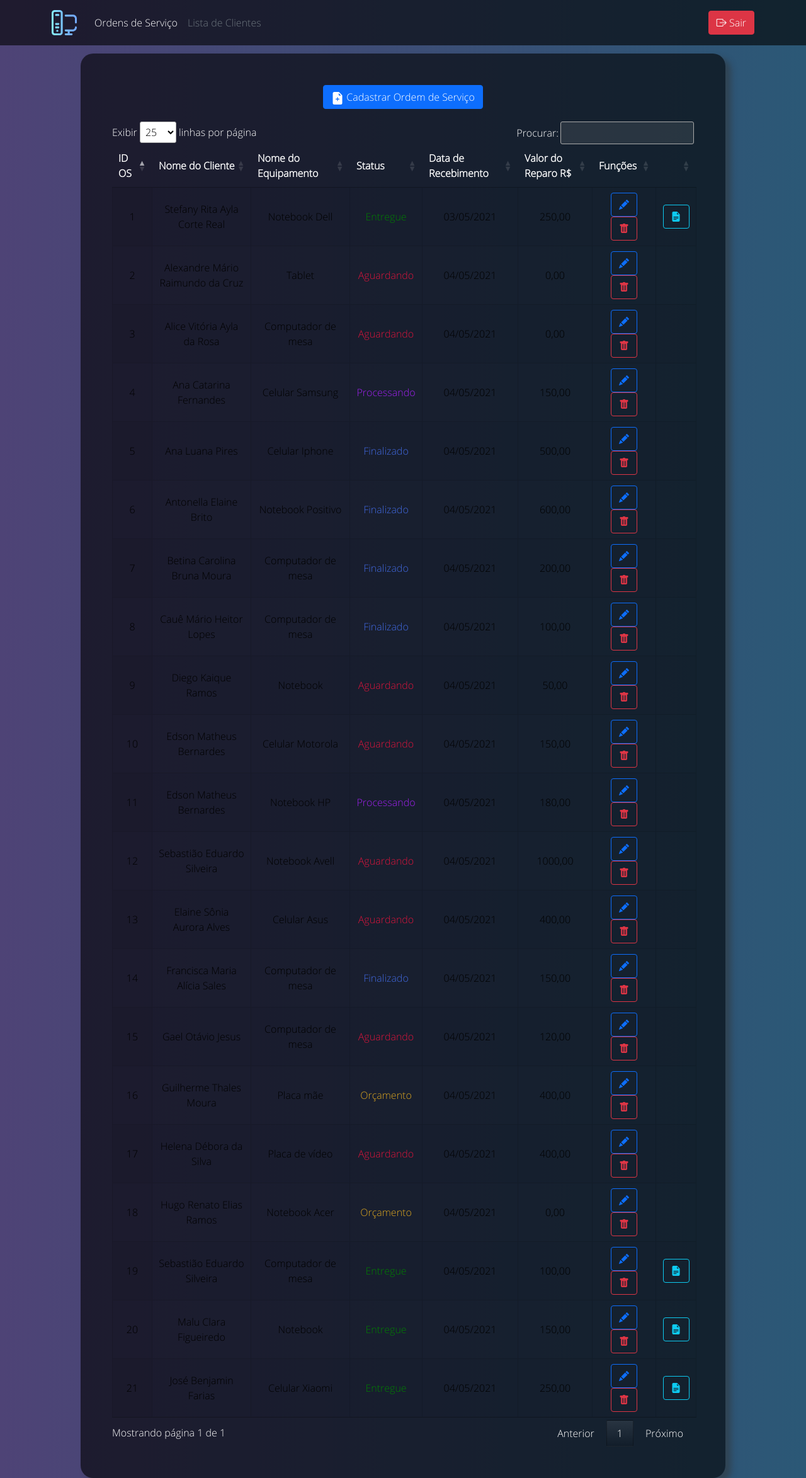
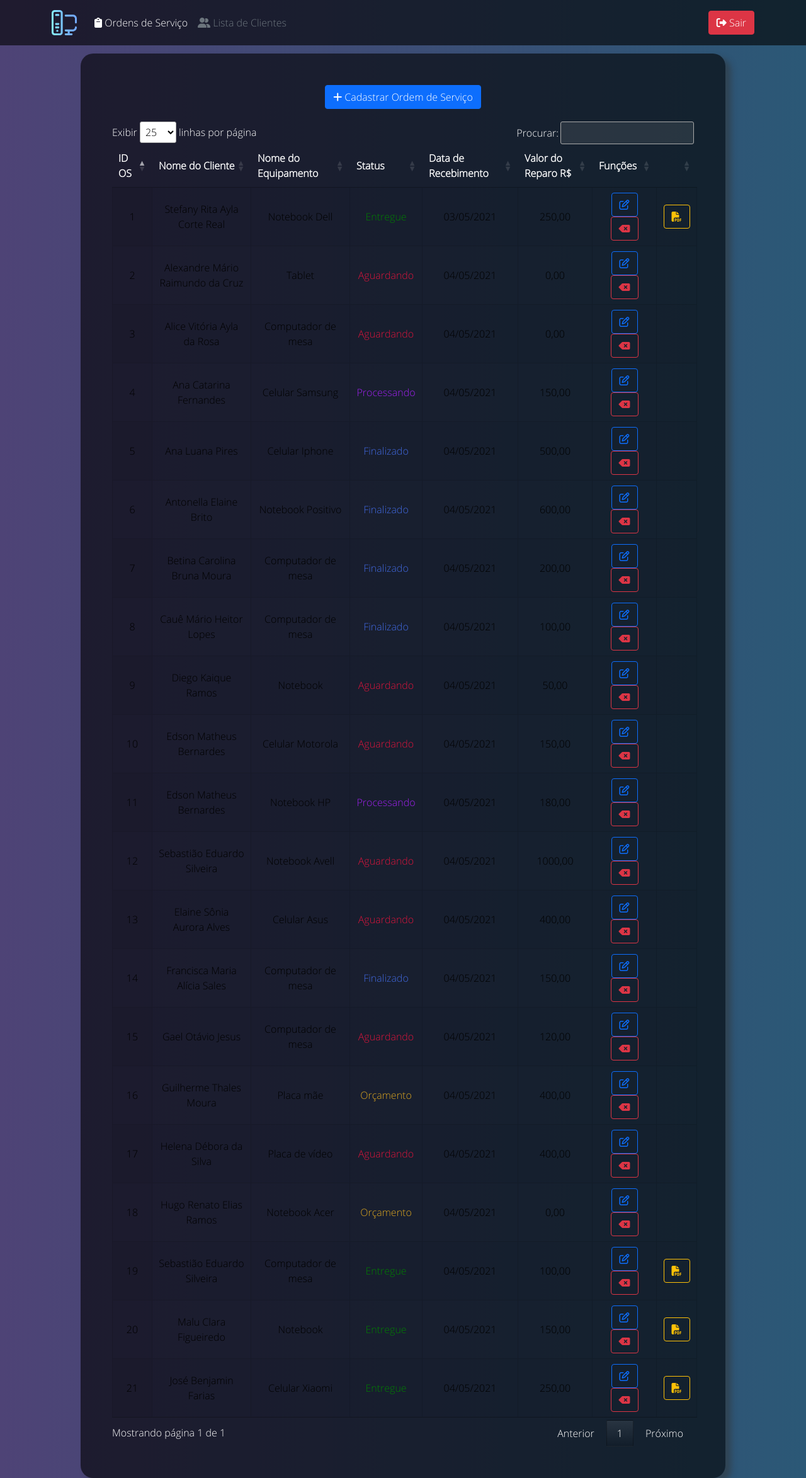
Before and after one commit to GeovaniPossenti/Sistema-de-OS, a PHP site: page /view/os.php in a window 1280 px wide. Shown: the whole page at 63% size. Run offline with PHP 8.4, Linux system fonts and the light colour scheme; a user stored in the database is signed in; data comes from the database, SQL or seed files in the repository; some libraries are stand-ins or nearby versions.

Commit message:
Change icons

```diff
--- a/view/os.php
+++ b/view/os.php
@@ -39,8 +39,8 @@
         <link href="https://cdn.jsdelivr.net/npm/bootstrap@5.0.0-beta3/dist/css/bootstrap.min.css" rel="stylesheet" integrity="sha384-eOJMYsd53ii+scO/bJGFsiCZc+5NDVN2yr8+0RDqr0Ql0h+rP48ckxlpbzKgwra6" crossorigin="anonymous">
         <script src="https://cdn.jsdelivr.net/npm/@popperjs/core@2.9.1/dist/umd/popper.min.js" integrity="sha384-SR1sx49pcuLnqZUnnPwx6FCym0wLsk5JZuNx2bPPENzswTNFaQU1RDvt3wT4gWFG" crossorigin="anonymous"></script>
         <script src="https://cdn.jsdelivr.net/npm/bootstrap@5.0.0-beta3/dist/js/bootstrap.min.js" integrity="sha384-j0CNLUeiqtyaRmlzUHCPZ+Gy5fQu0dQ6eZ/xAww941Ai1SxSY+0EQqNXNE6DZiVc" crossorigin="anonymous"></script>
-        <!--Bootstrap icons.-->
-        <link rel="stylesheet" href="https://cdn.jsdelivr.net/npm/bootstrap-icons@1.4.1/font/bootstrap-icons.css">
+        <!--FontAwesome icons.-->
+        <script src="https://kit.fontawesome.com/ff5269617c.js" crossorigin="anonymous"></script>
         <!--JQuery.-->
         <script src="https://cdnjs.cloudflare.com/ajax/libs/jquery/3.4.1/jquery.min.js" charset="utf-8"></script>
         <script src="https://cdnjs.cloudflare.com/ajax/libs/jquery.mask/1.14.16/jquery.mask.min.js"></script>
@@ -90,12 +90,12 @@
                         <img src="../tools/img/computador-pessoal.png" alt="" width="40px" height="40px" title="Logo">
                     </a>
                     <ul class="nav col-12 col-lg-auto me-lg-auto mb-2 justify-content-center mb-md-0" style="margin-left: 20px;">
-                        <li><a href="os.php" class="nav-link px-2 text-white" title="Página com a lista de Ordens de Serviços">Ordens de Serviço</a></li>
-                        <li><a href="clientes.php" class="nav-link px-2 text-secondary" title="Página com a lista de Clientes">Lista de Clientes</a></li>
+                        <li><a href="os.php" class="nav-link px-2 text-white" title="Página com a lista de Ordens de Serviços"><i class="fas fa-clipboard"></i> Ordens de Serviço</a></li>
+                        <li><a href="clientes.php" class="nav-link px-2 text-secondary" title="Página com a lista de Clientes"><i class="fas fa-user-friends"></i> Lista de Clientes</a></li>
                         <li><a href="#" class="nav-link px-2 text-secondary"></a></li>
                     </ul>
                     <div class="text-end">
-                        <a href="../control/logout.php"><button type="button" class="btn btn-danger" title="Logout"><i class="bi bi-box-arrow-right"></i> Sair</button></a>
+                        <a href="../control/logout.php"><button type="button" class="btn btn-danger" title="Logout"><i class="fas fa-sign-out-alt"></i> Sair</button></a>
                     </div>
                 </div>
             </div>
@@ -103,11 +103,7 @@
         <section>
             <div class="quadrado">
                 <div class="container text-center" style="margin-bottom: 20px;">
-                    <button type="button" class="btn btn-primary text-white btnCadastro" value="" title="Cadastro de OS">
-                        <svg xmlns="http://www.w3.org/2000/svg" width="20" height="20" fill="currentColor" class="bi bi-file-earmark-plus-fill" viewBox="0 0 16 16">
-                            <path d="M9.293 0H4a2 2 0 0 0-2 2v12a2 2 0 0 0 2 2h8a2 2 0 0 0 2-2V4.707A1 1 0 0 0 13.707 4L10 .293A1 1 0 0 0 9.293 0zM9.5 3.5v-2l3 3h-2a1 1 0 0 1-1-1zM8.5 7v1.5H10a.5.5 0 0 1 0 1H8.5V11a.5.5 0 0 1-1 0V9.5H6a.5.5 0 0 1 0-1h1.5V7a.5.5 0 0 1 1 0z"/>
-                        </svg> Cadastrar Ordem de Serviço
-                    </button>
+                    <button type="button" class="btn btn-primary text-white btnCadastro" value="" title="Cadastro de OS"><i class="fas fa-plus"></i> Cadastrar Ordem de Serviço</button>
                 </div>
                 <div>
                     <table id="table_os" class="display text-center cell-border">
@@ -170,19 +166,19 @@
                                     <!--Formulario para deletar uma linha no na tabela de os_pendente. -->
                                     <form action="../control/controle_os.php?op=del" method="POST">
                                         <button type="button" class="btn btn-outline-primary btnEdit" value="Alterar" title="Alterar">
-                                            <i class="bi bi-pencil-fill"></i>
+                                            <i class="far fa-edit"></i>
                                         </button>
                                         <input type="hidden" name="id_os_pendente" value="<?php echo $row['id_os_pendente']; ?>">
                                         <button type="submit" class="btn btn-outline-danger" value="Deletar" title="Deletar">
-                                            <i class="bi bi-trash-fill"></i>
+                                            <i class="fas fa-backspace"></i>
                                         </button>
                                     </form>
                                     <!------------------------------------------------------------------->
                                 </td>
                                 <td class="text-center">
                                     <?php if($row['status'] == 'Entregue'){ ?>
-                                        <a href="relatorio.php?id=<?php echo $row['id_os_pendente']; ?>"><button type="button" class="btn btn-outline-info" title="Gerar Relatório">
-                                            <i class="bi bi-file-earmark-text-fill"></i>
+                                        <a href="relatorio.php?id=<?php echo $row['id_os_pendente']; ?>"><button type="button" class="btn btn-outline-warning" title="Gerar Relatório">
+                                            <i class="fas fa-file-pdf"></i>
                                         </button></a>
                                     <?php } ?>
                                 </td>
```
Also changed, not shown: view/clientes.php (+8 -13 lines).
